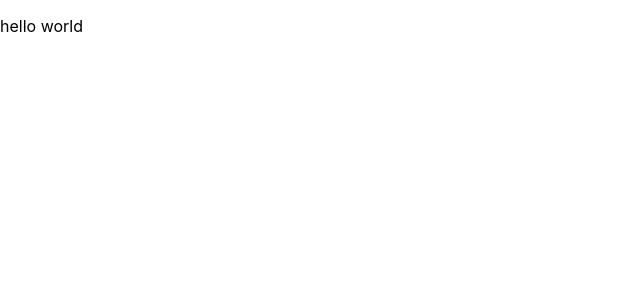
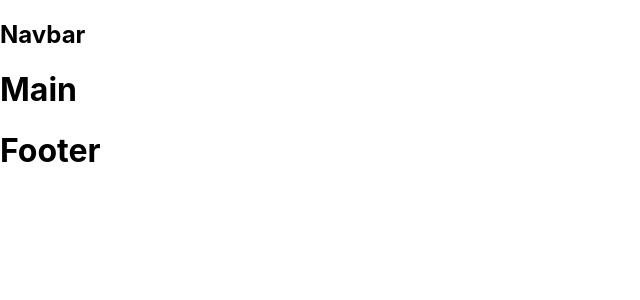
Before and after one commit to jonnyleealas/portfolio-site, a React (Create React App) app in the folder frontend/: page / in a window 1280 px wide. Shown: the top 300 px of the page, without its empty margins (0-640 px from the left). Built offline with nearby package versions, Linux system fonts and the light colour scheme.

Commit message:
added components

```diff
--- a/frontend/package.json
+++ b/frontend/package.json
@@ -12,6 +12,7 @@
     "@types/react-dom": "^18.3.1",
     "react": "^18.3.1",
     "react-dom": "^18.3.1",
+    "react-router-dom": "^6.27.0",
     "react-scripts": "5.0.1",
     "typescript": "^4.9.5",
     "web-vitals": "^2.1.4"
@@ -39,5 +40,8 @@
       "last 1 firefox version",
       "last 1 safari version"
     ]
+  },
+  "devDependencies": {
+    "@types/react-router-dom": "^5.3.3"
   }
 }
--- a/frontend/src/App.tsx
+++ b/frontend/src/App.tsx
@@ -1,16 +1,20 @@
 import React from 'react';
+import { BrowserRouter as Router } from 'react-router-dom';
+import Footer from './components/Footer';
+import Header from './components/Header';
+import Main from './components/Main';
 
-import './App.css';
+const App = () => {
+  return (
+    <Router>
+      <div className='app'>
+    <Header />
+    <Main />
+    <Footer />
+      </div>
+    </Router>
+  );
+};
 
-function App() {
-  return (
-    <div className="App">
-      <header className="App-header">
-
-      <p>hello world</p>
-      </header>
-    </div>
-  );
-}
 
 export default App;
--- /dev/null
+++ b/frontend/src/components/Footer.tsx
@@ -0,0 +1,11 @@
+import React from 'react'
+
+const Footer = () => {
+  return (
+    <footer>
+        <h1>Footer</h1>
+    </footer>
+  )
+}
+
+export default Footer
--- /dev/null
+++ b/frontend/src/components/Header.tsx
@@ -0,0 +1,9 @@
+const Navbar: React.FC = () => {
+    return (
+        <nav className="navbar">
+            <h1>Navbar</h1>
+        </nav>
+    )
+}
+
+export default Navbar;
--- /dev/null
+++ b/frontend/src/components/Main.tsx
@@ -0,0 +1,11 @@
+import React from 'react'
+
+const Main = () => {
+  return (
+    <main>
+        <h1>Main</h1>
+    </main>
+  )
+}
+
+export default Main
```
Also changed, not shown: 1 other file (tests, documents, lock files or other folders).
